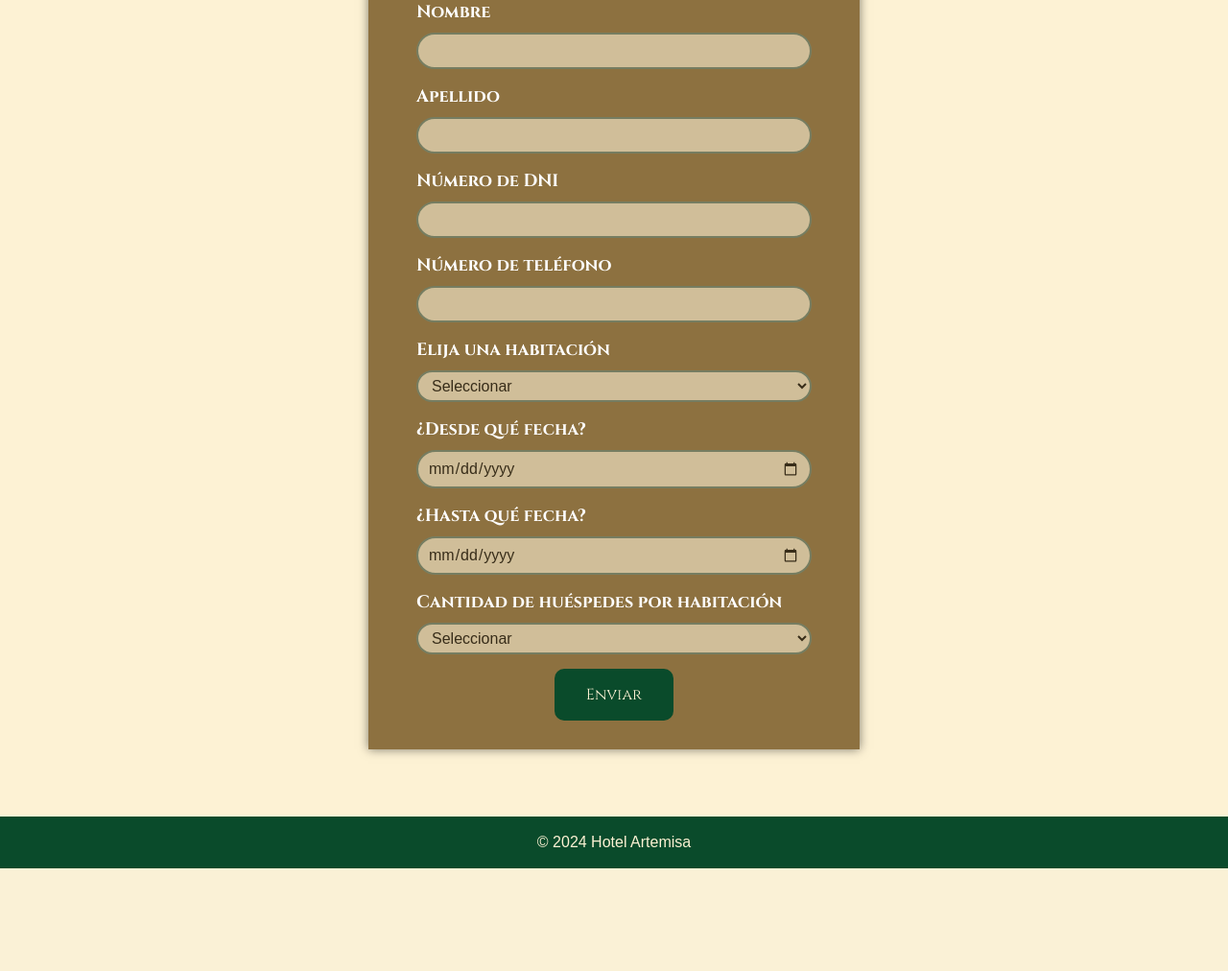
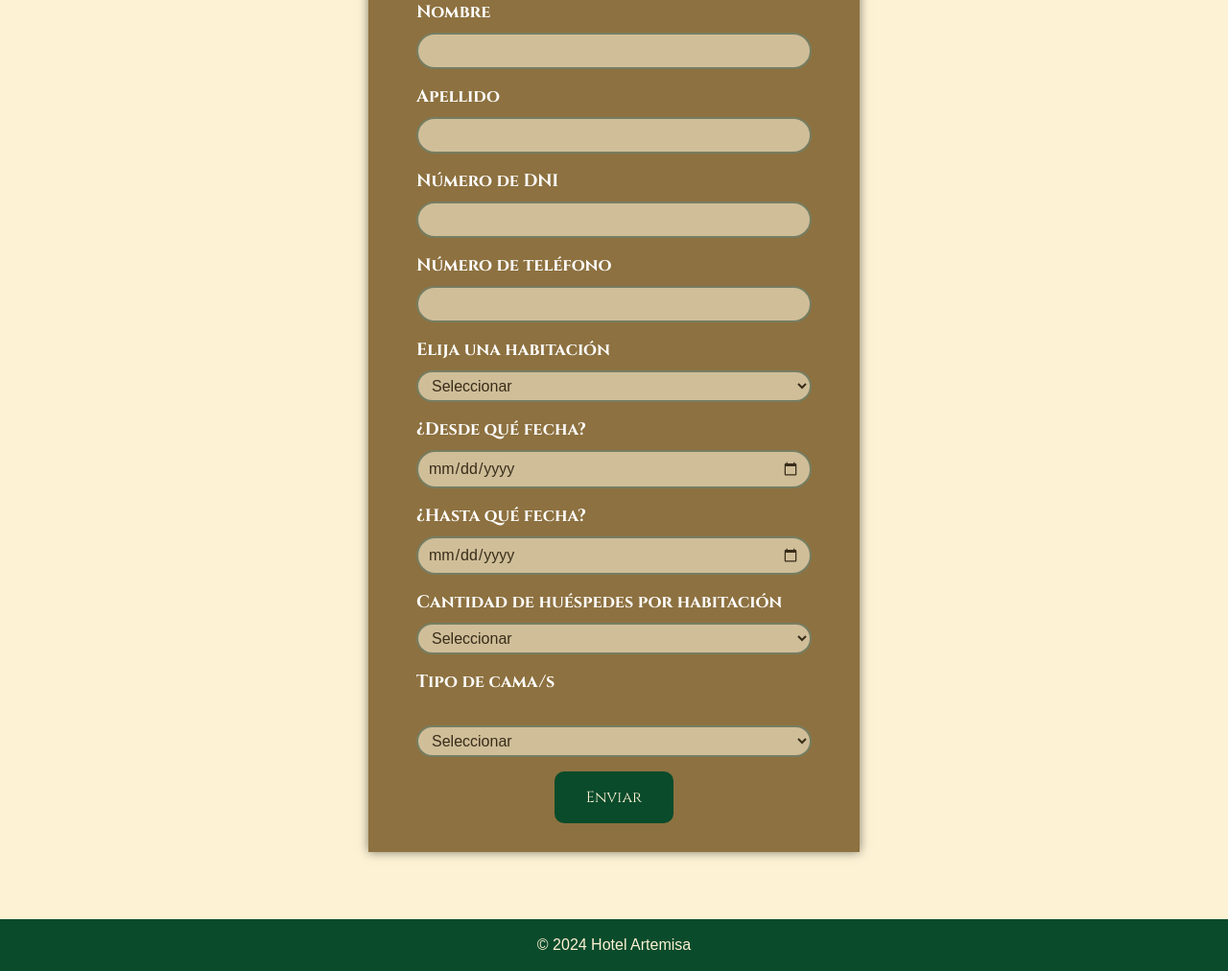
Before and after one commit to DarioValeriano/Artemisa-Hotel-TP-IDS, a Flask app: page /reservas in a window 1280 px wide. Shown: the part 717-1729 px from the top of the page at 96% size. Before the commit the page ends 1622 px from the top, so only its background shows below. Run offline with Flask 3, Linux system fonts and the light colour scheme; some libraries are stand-ins or nearby versions.

Commit message:
Actualización reservas.html. Se modificó el ID "name" y se agregó el desplegable de "bedtypes" 666b86b5a3bd27303cd14ecf

```diff
--- a/FrontEnd/templates/reservas.html
+++ b/FrontEnd/templates/reservas.html
@@ -11,7 +11,7 @@
     <form id="reserveForm">
       <label for="message">Nombre</label>
       <br>
-      <input type="text" id="name" name="name" required>
+      <input type="text" id="nombre" name="nombre" required>
       <br>
       <label for="message">Apellido</label>
       <br>
@@ -51,6 +51,14 @@
         <option value="3">3</option>
         <option value="4">4</option>
       </select>
+      <br>
+      <label for="message">Tipo de cama/s</label><br>
+      <br>
+      <select name="bedtype" id="bedtype" required>
+        <option value="" disabled selected hidden>Seleccionar</option>
+        <option value="2 camas">2 camas simples</option>
+        <option value="1 cama">1 cama doble</option>
+      </select>
       <div id="boton_enviar" ><button type="submit">Enviar</button></div>
     </form>
   </div>
```
